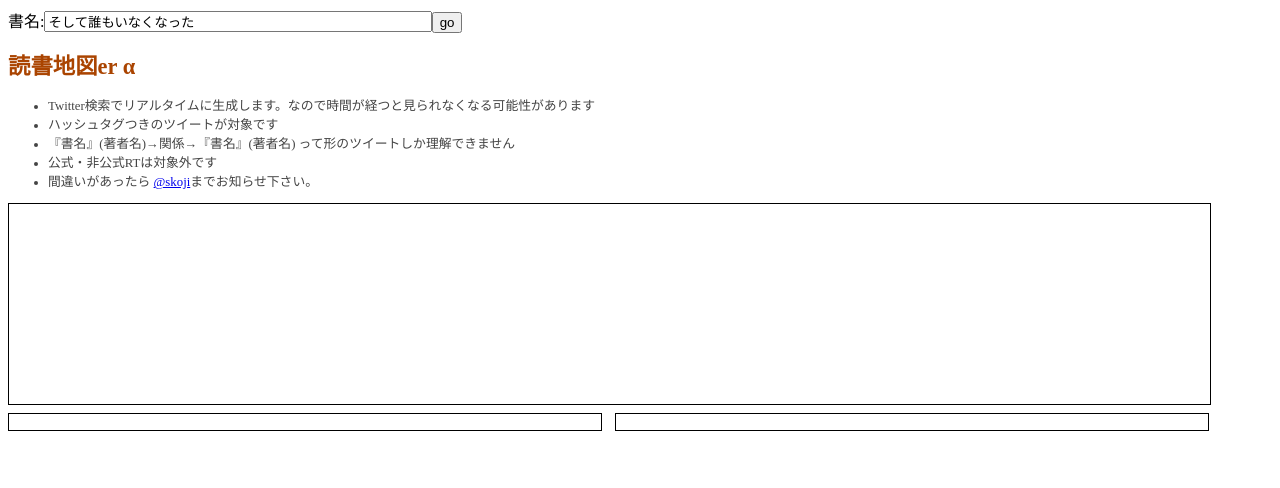
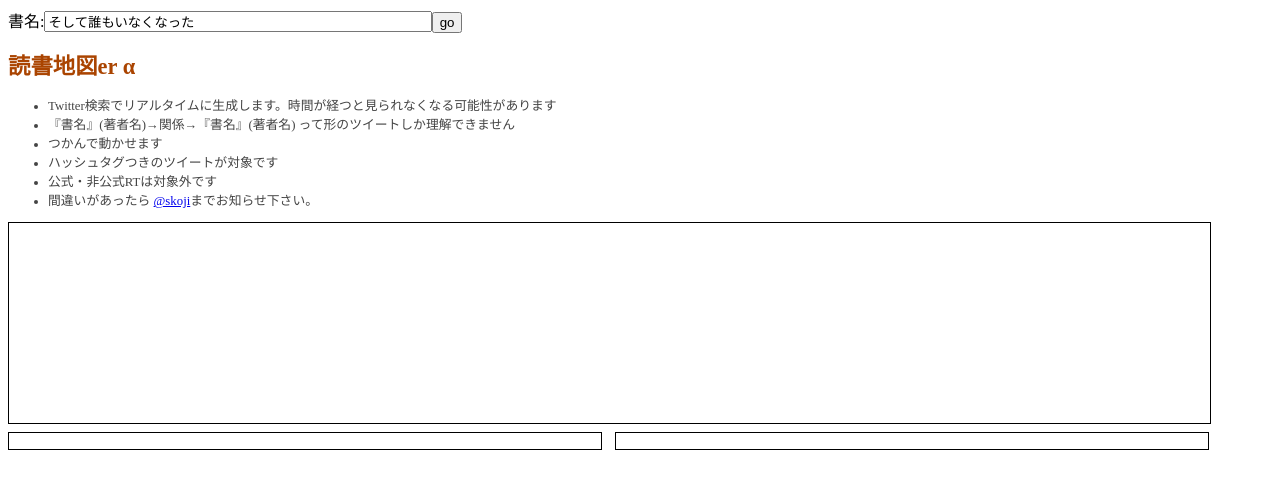
Before and after one commit to skoji/dokusho_map, a plain HTML site: page index.html in a window 1280 px wide. Drawn offline with Linux system fonts and the light colour scheme.

Commit message:
renamed index.html

```diff
--- a/readbook_map.html
+++ b/index.html
@@ -15,9 +15,10 @@
 	<h1>読書地図er α</h1>
 	<div class="note">
 	  <ul>
-		<li>Twitter検索でリアルタイムに生成します。なので時間が経つと見られなくなる可能性があります</li>
+		<li>Twitter検索でリアルタイムに生成します。時間が経つと見られなくなる可能性があります</li>
+		<li>『書名』(著者名)→関係→『書名』(著者名) って形のツイートしか理解できません</li>
+		<li>つかんで動かせます</li>
 		<li>ハッシュタグつきのツイートが対象です</li>
-		<li>『書名』(著者名)→関係→『書名』(著者名) って形のツイートしか理解できません</li>
 		<li>公式・非公式RTは対象外です</li>
 		<li>間違いがあったら <a href="http://twitter.com/skoji">@skoji</a>までお知らせ下さい。</li>
 	  </ul>
```
